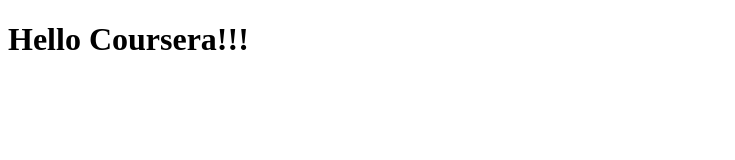
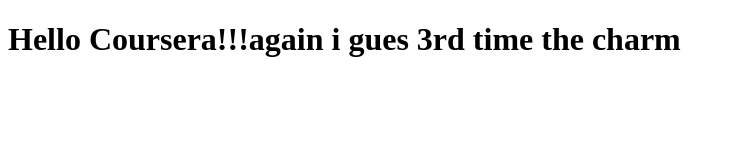
Before and after one commit to angusmailtime/angus-test, a plain HTML site: page site/index.html in a window 1280 px wide. Shown: the whole page, without its empty margins (0-735 px from the left). Drawn offline with Linux system fonts and the light colour scheme.

Commit message:
lets see if this works

```diff
--- a/site/index.html
+++ b/site/index.html
@@ -4,6 +4,6 @@
 	<title>Coursera Test</title>
 </head>
 <body>
-	<h1>Hello Coursera!!!</h1>
+	<h1>Hello Coursera!!!again i gues 3rd time the charm</h1>
 </body>
 </html>
```
